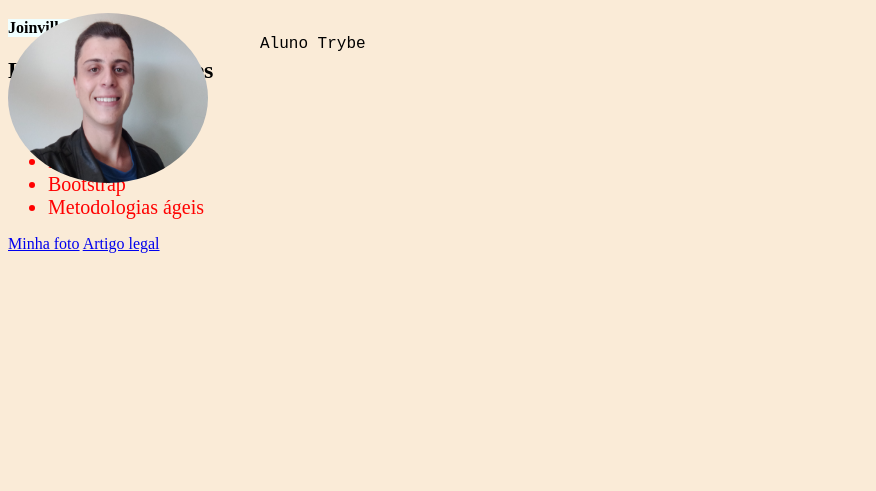
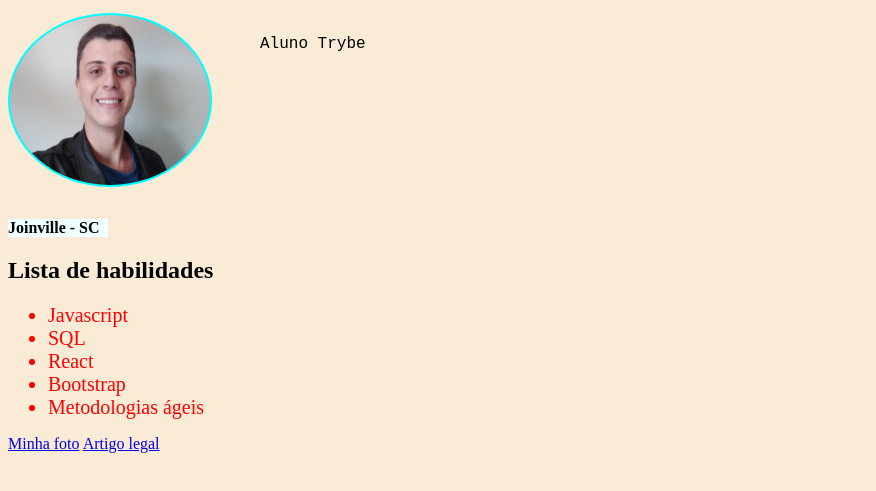
Before and after one commit to santoosviniofficer/santoosviniofficer.github.io, a plain HTML site: page index.html in a window 1280 px wide. Shown: the part 87-578 px from the top of the page, without its empty margins (0-876 px from the left). Drawn offline with Linux system fonts and the light colour scheme.

Commit message:
exercicios-layout-e-box-model-no-seu-portofolio-web

```diff
--- a/index.html
+++ b/index.html
@@ -17,7 +17,7 @@
     <img src="IMG-20220805-WA0006.jpeg" alt="Tryber sorrindo com camiseta da Trybe" id="foto" width="200">
     <p class="descricao">Aluno Trybe</p>
   </div>
-
+  <div class="resto">
   <p class="resido"><strong>Joinville - SC</strong></p>
   <h2>Lista de habilidades</h2>
   <ul>
@@ -29,6 +29,7 @@
   </ul>
   <a href="IMG-20220805-WA0006.jpeg">Minha foto</a>
   <a href="https://blog.betrybe.com/carreira/frontend/" target="_blank">Artigo legal</a>
+</div>
 </body>
 
 </html>
--- a/style.css
+++ b/style.css
@@ -23,6 +23,8 @@
     border-radius: 50%;
     width: 200px;
     height: 170px;
+    padding: 2px;
+    background-color: aqua;
 }
 
 #credenciais h1 {
@@ -33,3 +35,8 @@
     position: absolute;
     left: 260px;
 }
+
+.resto {
+    position: relative;
+    top: 200px;
+}
```
